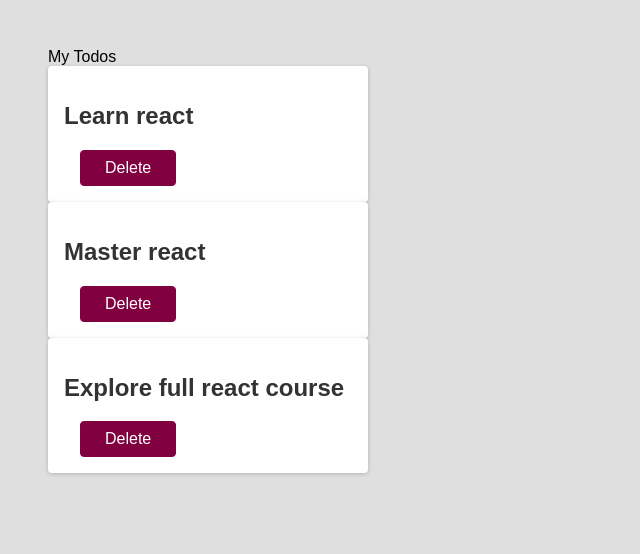
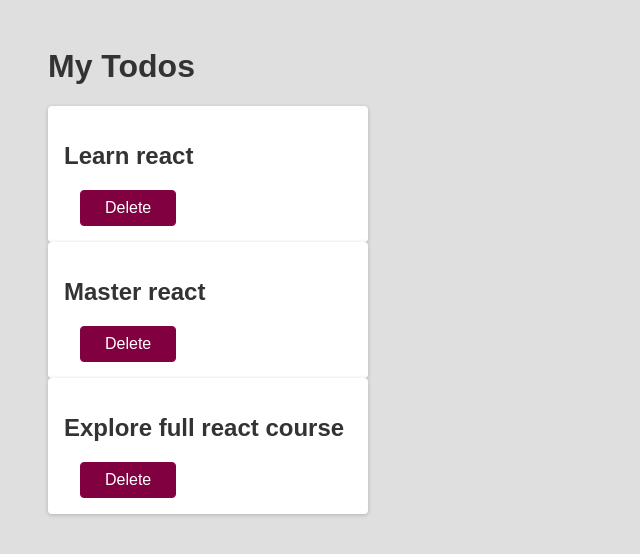
Before and after one commit to julielaursen/nextjs-the-complete-guide-React, a React (Create React App) app in the folder react-refresher/: page / in a window 1280 px wide. Shown: the top 554 px of the page, without its empty margins (0-640 px from the left). Built offline with nearby package versions, Linux system fonts and the light colour scheme.

Commit message:
fix import error

```diff
--- a/react-refresher/src/App.js
+++ b/react-refresher/src/App.js
@@ -3,7 +3,7 @@ import Todo from './components/Todo'
 function App() {
   return (
     <div>
-      <hi>My Todos</hi>
+      <h1>My Todos</h1>
       <Todo text="Learn react" />
       <Todo text="Master react" />
       <Todo text="Explore full react course" />
--- a/react-refresher/src/components/Backdrop.js
+++ b/react-refresher/src/components/Backdrop.js
@@ -1,5 +1,5 @@
-function Backdrop() {
-  return <div className="backdrop" />
+function Backdrop(props) {
+  return <div className="backdrop" onClick={props.onClick} />
 }
 
 export default Backdrop
--- a/react-refresher/src/components/Todo.js
+++ b/react-refresher/src/components/Todo.js
@@ -1,6 +1,6 @@
 import { useState } from 'react'
 import Modal from './Modal'
-import Backdrop from './Modal'
+import Backdrop from './Backdrop'
 
 function Todo(props) {
   const [modalIsOpen, setModalIsOpen] = useState(false)
@@ -9,6 +9,9 @@ function Todo(props) {
     setModalIsOpen(true)
   }
 
+  function closeModalHandler() {
+    setModalIsOpen(false)
+  }
   return (
     <div className="card">
       <h2>{props.text}</h2>
@@ -18,7 +21,7 @@ function Todo(props) {
         </button>
       </div>
       {modalIsOpen && <Modal />}
-      {modalIsOpen && <Backdrop />}
+      {modalIsOpen && <Backdrop onClick={closeModalHandler} />}
     </div>
   )
 }
```
